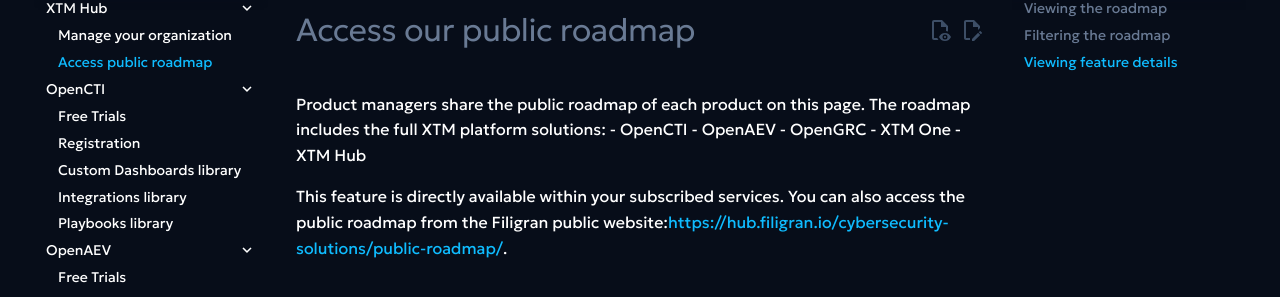
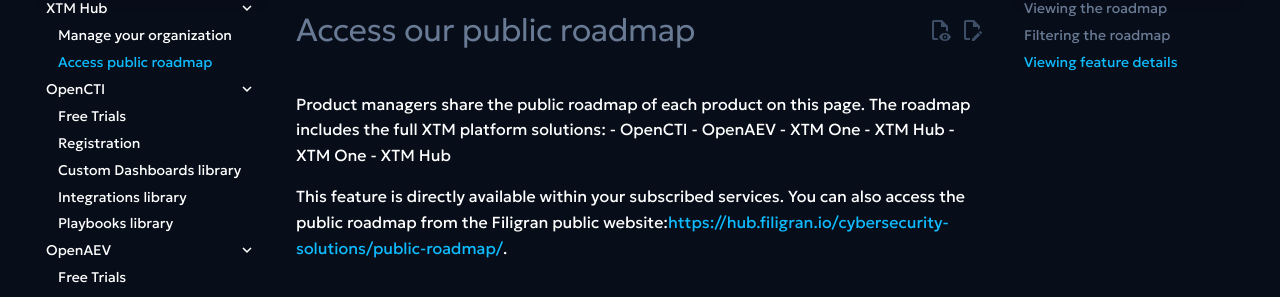
Before and after one commit to FiligranHQ/xtm-hub-docs, an MkDocs documentation site: the page built from docs/user/roadmap.md, in a window 1280 px wide and 1379 px high. Shown: the part 184-481 px from the top of the window. Built offline with MkDocs 1.6.1 and Material for MkDocs 9.7.7, drawn with Linux system fonts in a browser that asks for light colours; comment, search, counter and statistics services are not loaded; the version menu is left out.

Commit message:
Update docs/user/roadmap.md
Co-authored-by: Ellyn  <ellyn.bouscasse@filigran.io>

```diff
--- a/docs/user/roadmap.md
+++ b/docs/user/roadmap.md
@@ -3,7 +3,8 @@
 Product managers share the public roadmap of each product on this page. The roadmap includes the full XTM platform solutions:
 - OpenCTI
 - OpenAEV
-- OpenGRC
+- XTM One
+- XTM Hub
 - XTM One
 - XTM Hub
 
```
